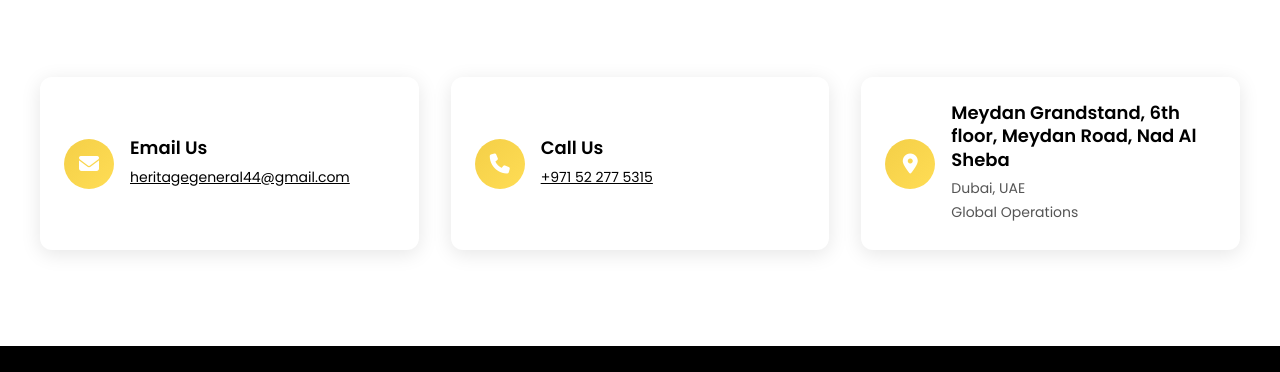
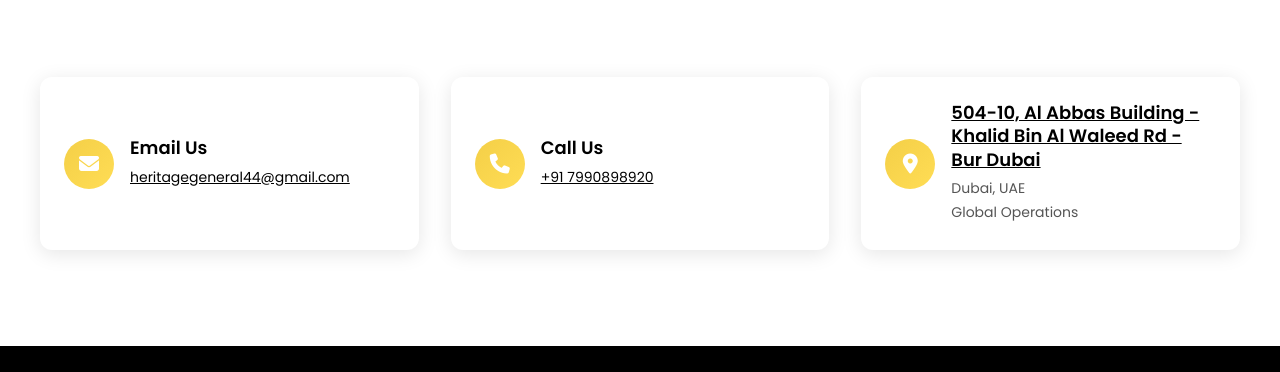
Before and after one commit to impateljay7480/heritage-general-trading, a plain HTML site: page index.html in a window 1280 px wide. Shown: the part 7263-7635 px from the top of the page. Drawn offline with Linux system fonts and the light colour scheme.

Commit message:
Update contact information and address link in index.html

```diff
--- a/index.html
+++ b/index.html
@@ -991,10 +991,10 @@
                 <h4>Call Us</h4>
                 <p>
                   <a
-                    href="tel:+971522775315"
+                    href="tel:+917990898920"
                     style="color: #000; text-decoration: underline"
                   >
-                    +971 52 277 5315
+                    +91 7990898920
                   </a>
                 </p>
               </div>
@@ -1005,7 +1005,18 @@
                 <i class="fas fa-map-marker-alt"></i>
               </div>
               <div class="info-content">
-                <h4>Meydan Grandstand, 6th floor, Meydan Road, Nad Al Sheba</h4>
+                <h4>
+                  <a
+                    href="https://maps.app.goo.gl/4BV7ejTwsHaPdYSU9"
+                    target="_blank"
+                    rel="noopener noreferrer"
+                    style="color: #000; text-decoration: underline"
+                    title="View location on Google Maps"
+                  >
+                    504-10, Al Abbas Building - Khalid Bin Al Waleed Rd - Bur
+                    Dubai
+                  </a>
+                </h4>
                 <p>Dubai, UAE</p>
                 <p>Global Operations</p>
               </div>
```
